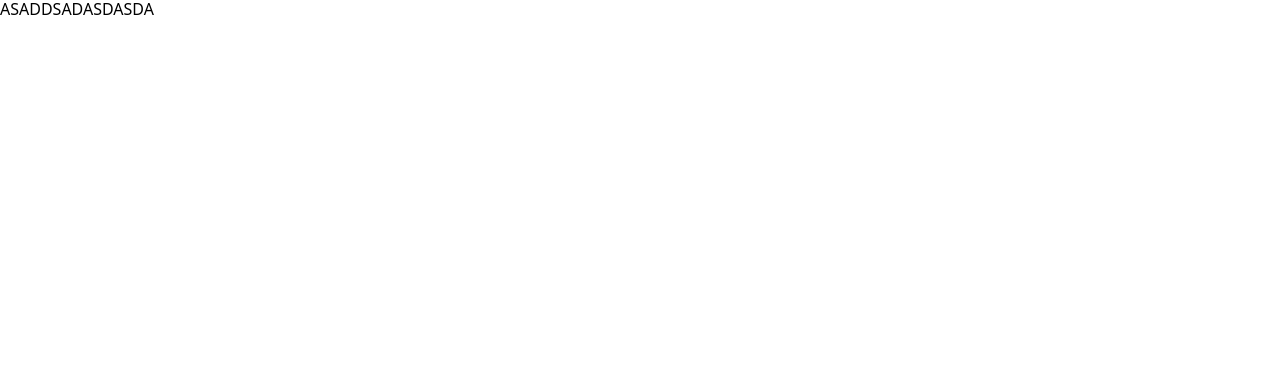
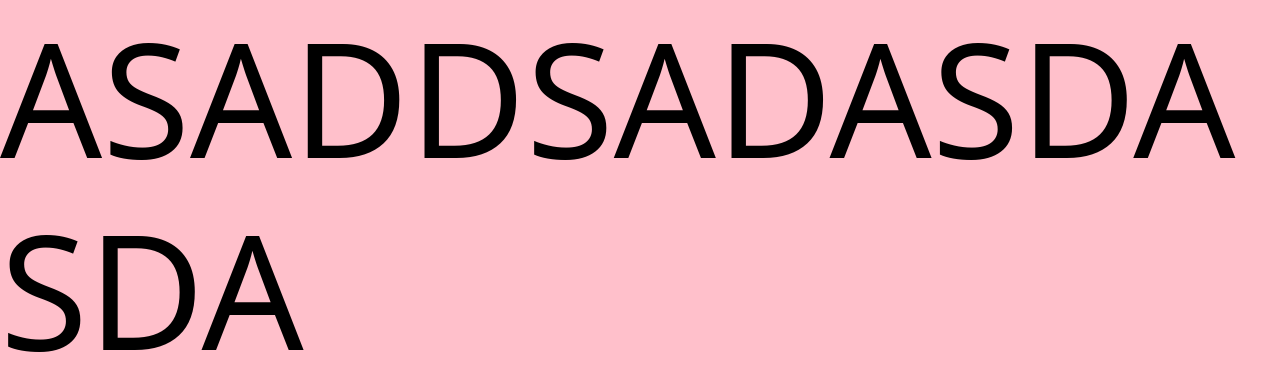
Before and after one commit to utof/living-text, a React (Vite) app: page / in a window 1280 px wide. Shown: the top 390 px of the page. Built offline with nearby package versions, Linux system fonts and the light colour scheme.

Commit message:
stop this overflowing nonsense

```diff
--- a/src/App.jsx
+++ b/src/App.jsx
@@ -2,14 +2,16 @@ import React, { useState } from "react";
 import styled from "@emotion/styled";
 const TextAreaWrapper = styled.div`
   padding: 0;
-  /* text-align: justify; */
+  text-align: justify;
   margin: 0;
-  /* padding: 0; */
+  height: 100vh;
+  max-height: 100vh;
+  overflow: hidden;
 
   &:after {
     content: "";
-    /* display: inline-block; */
-    /* width: 100%; */
+    display: inline-block;
+    width: 100%;
     color: #ff1818;
     /* pointer-events: none; */
   }
@@ -27,9 +29,12 @@ export default function App() {
           overflow: "hidden",
           width: "100%",
           height: "100%",
+          maxHeight: "100vh",
           lineHeight: 1.2,
+          fontSize: "10rem",
           outline: "none",
           resize: "none",
+          backgroundColor: "pink",
           // boxSizing: "border-box",
         }}
       />
```
